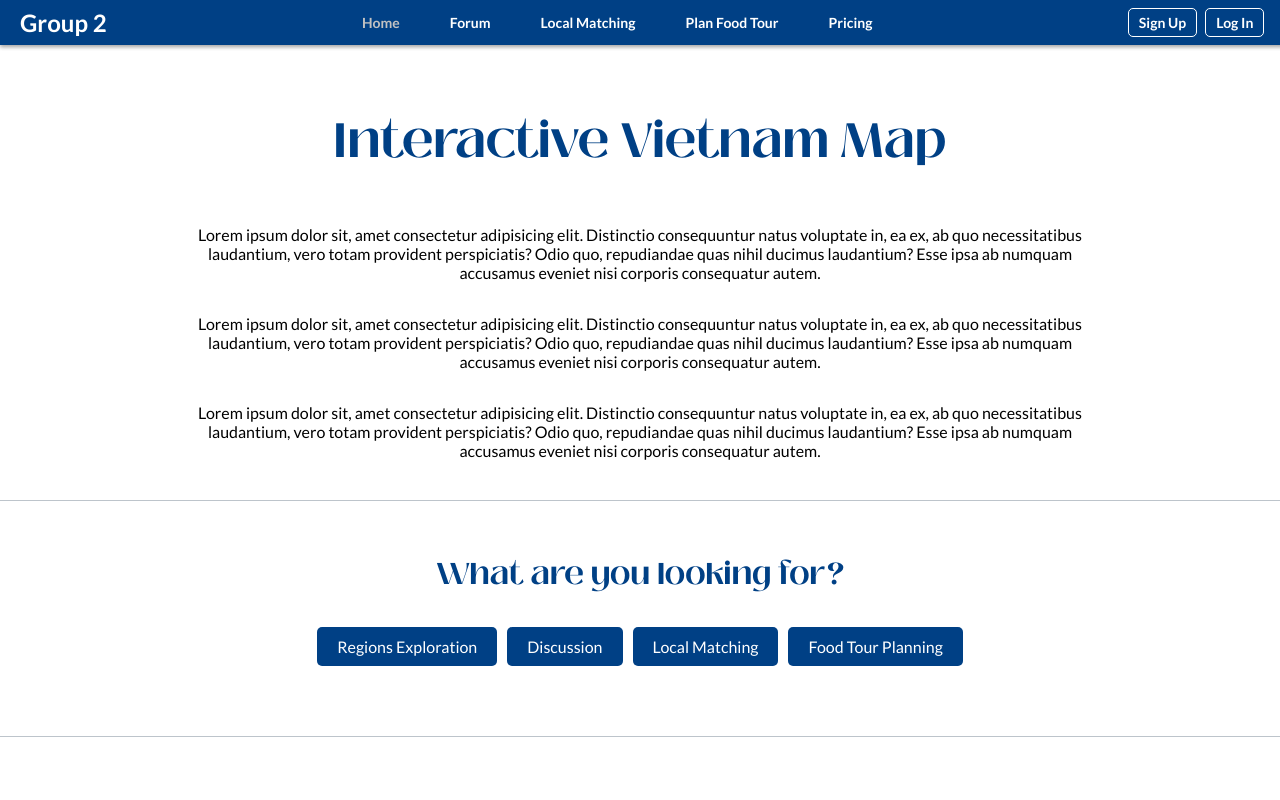
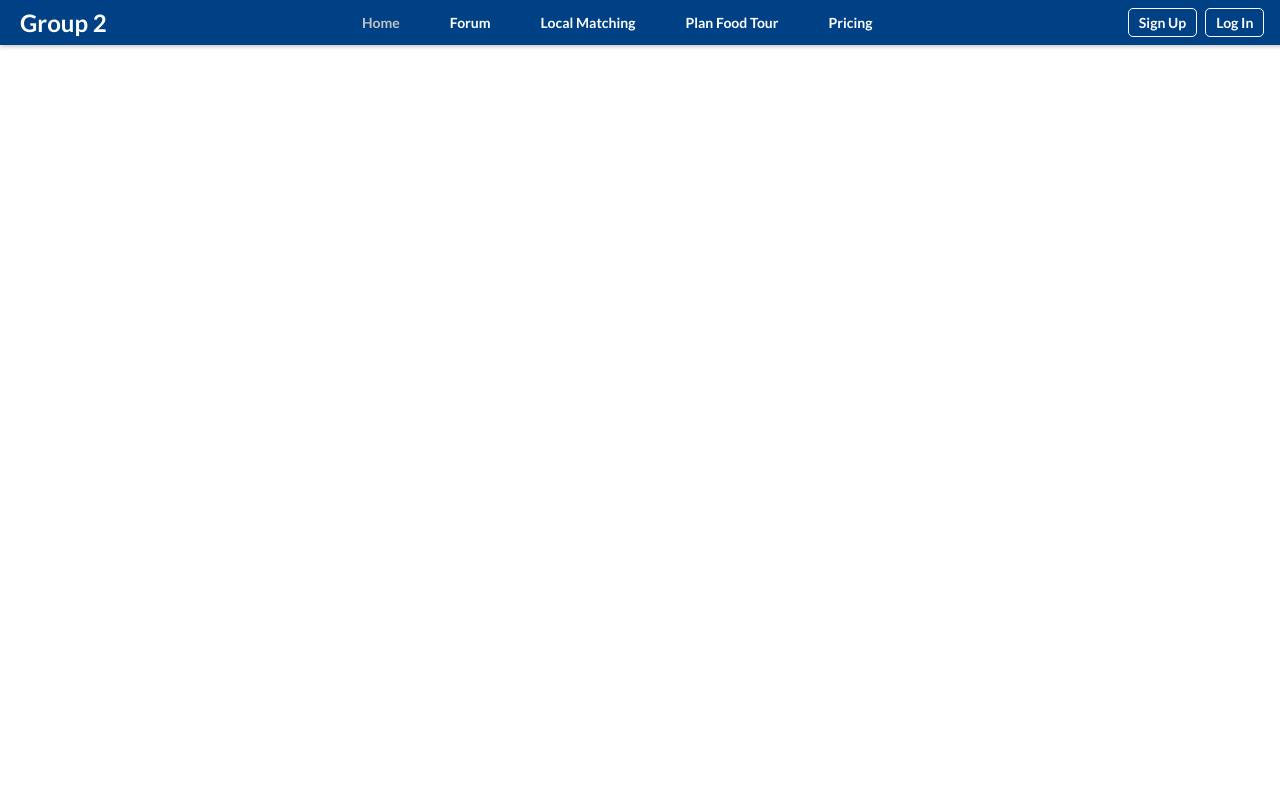
Before and after one commit to Kyltetran/product-dev-final, a React (Create React App) app: page / in a window 1280 px wide. Shown: the top 800 px of the page. Built offline with nearby package versions, Linux system fonts and the light colour scheme.

Commit message:
Update App.js

```diff
--- a/src/App.js
+++ b/src/App.js
@@ -1,6 +1,6 @@
 // src/App.js
 import React from 'react';
-import { BrowserRouter as Router, Route, Routes, Link } from 'react-router-dom';
+import { HashRouter as Router, Route, Routes, Link } from 'react-router-dom';
 import HomePage from './components/HomePage';
 import ForumPage from './components/ForumPage';
 import './styles/style.css'; // Import your CSS file
@@ -12,15 +12,22 @@ function App() {
         {/* Navigation Bar */}
         <nav className="navbar">
           <div className="logo">Group 2</div>
-          <div className="nav-links">
-            <Link to="/" className="nav-link">Home</Link>
-            <Link to="/forum" className="nav-link">Forum</Link>
+              <div className="nav-links">
+                  <a href="#home" className="active">Home</a>
+                  <a href="/forum" id="forum-link">Forum</a>
+                  <a href="#local-matching">Local Matching</a>
+                  <a href="#plan-food-tour">Plan Food Tour</a>
+                  <a href="#pricing">Pricing</a>
+              </div>
+              <div className="auth-links">
+                  <a href="#sign-up">Sign Up</a>
+                  <a href="#log-in">Log In</a>
           </div>
         </nav>
 
         {/* Routes for Home and Forum */}
         <Routes>
-          <Route path="/" element={<HomePage />} />
+          <Route path="/home" element={<HomePage />} />
           <Route path="/forum" element={<ForumPage />} />
         </Routes>
       </div>
```
